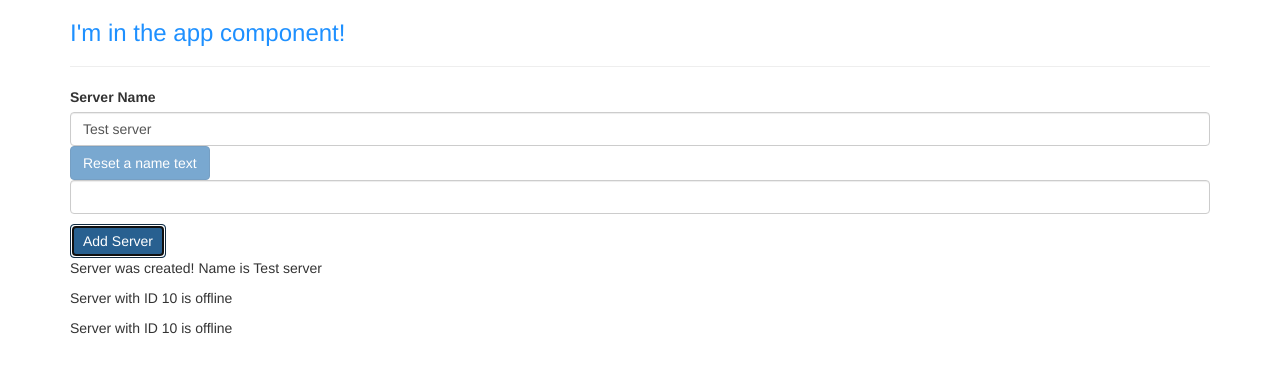
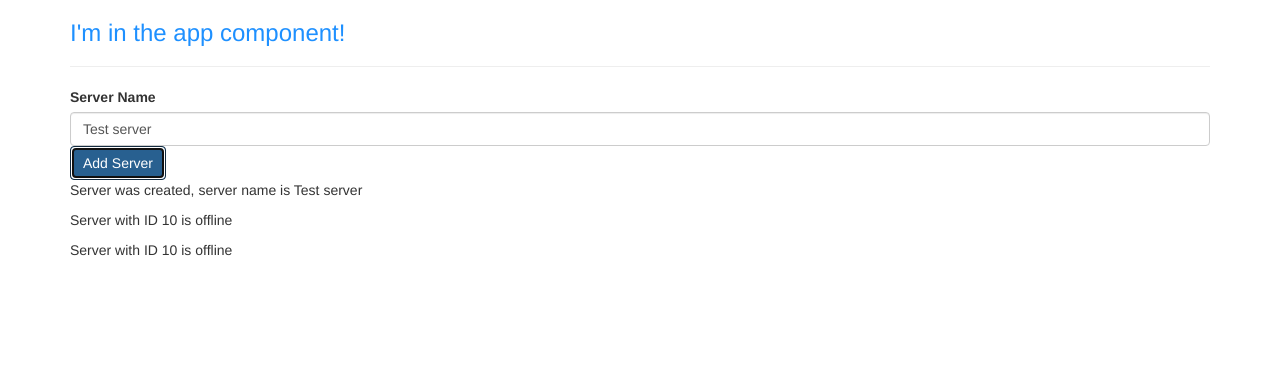
Before and after one commit to TheCompleteWeb/firstAngularApp, an Angular app: page / in a window 1280 px wide. Both pictures are taken after a click on the button "Add Server". Shown: the top 372 px of the page. Built offline with nearby package versions, Linux system fonts and the light colour scheme.

Commit message:
ngIf example

```diff
--- a/src/app/servers/servers.component.html
+++ b/src/app/servers/servers.component.html
@@ -3,18 +3,19 @@
        (input)="onUpdateServerName($event)"> -->
 <input type="text" class="form-control"
        [(ngModel)]="serverName">
-<button
+<!-- <button
     class="btn btn-primary"
     [disabled] ="!userName"
-    (click)="resetNameField()">Reset a name text</button>
-<input type="text" class="form-control"
-       [(ngModel)]="userName">
-<p>{{userName}}</p>
+    (click)="resetNameField()">Reset a name text</button> -->
+<!-- <input type="text" class="form-control"
+       [(ngModel)]="userName">-->
+<!-- <p>{{userName}}</p> -->
 <button
     class="btn btn-primary"
     [disabled]="!allowNewServer"
     (click)="onCreateServer()">Add Server</button>
-<!-- <p [innerText]="allowNewServer"></p> -->
-<p>{{serverCreationStatus}}</p>
+ <!--<p [innerText]="allowNewServer"></p> -->
+ <p *ngIf="serverCreated">Server was created, server name is {{ serverName }}</p>
+<!-- <p>{{serverCreationStatus}}</p>  -->
 <app-server></app-server>
 <app-server></app-server>
--- a/src/app/servers/servers.component.ts
+++ b/src/app/servers/servers.component.ts
@@ -15,6 +15,7 @@
   serverCreationStatus = 'No server was created!';
   serverName = 'Test server';
   userName="";
+  serverCreated = false;
 
   constructor() {
     setTimeout(()=>{
@@ -26,6 +27,7 @@
   }
 
   onCreateServer(){
+    this.serverCreated = true;
     this.serverCreationStatus = 'Server was created! Name is ' + this.serverName;
   }
 
```
